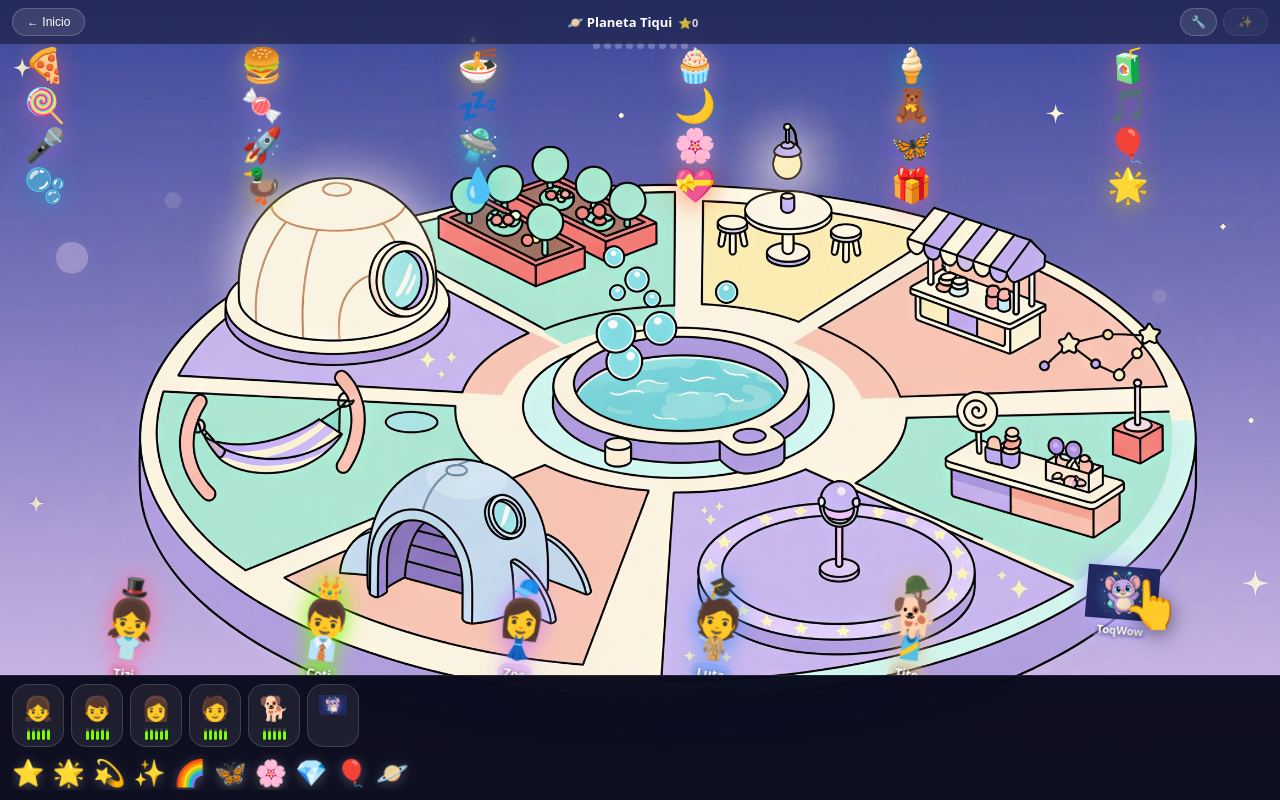
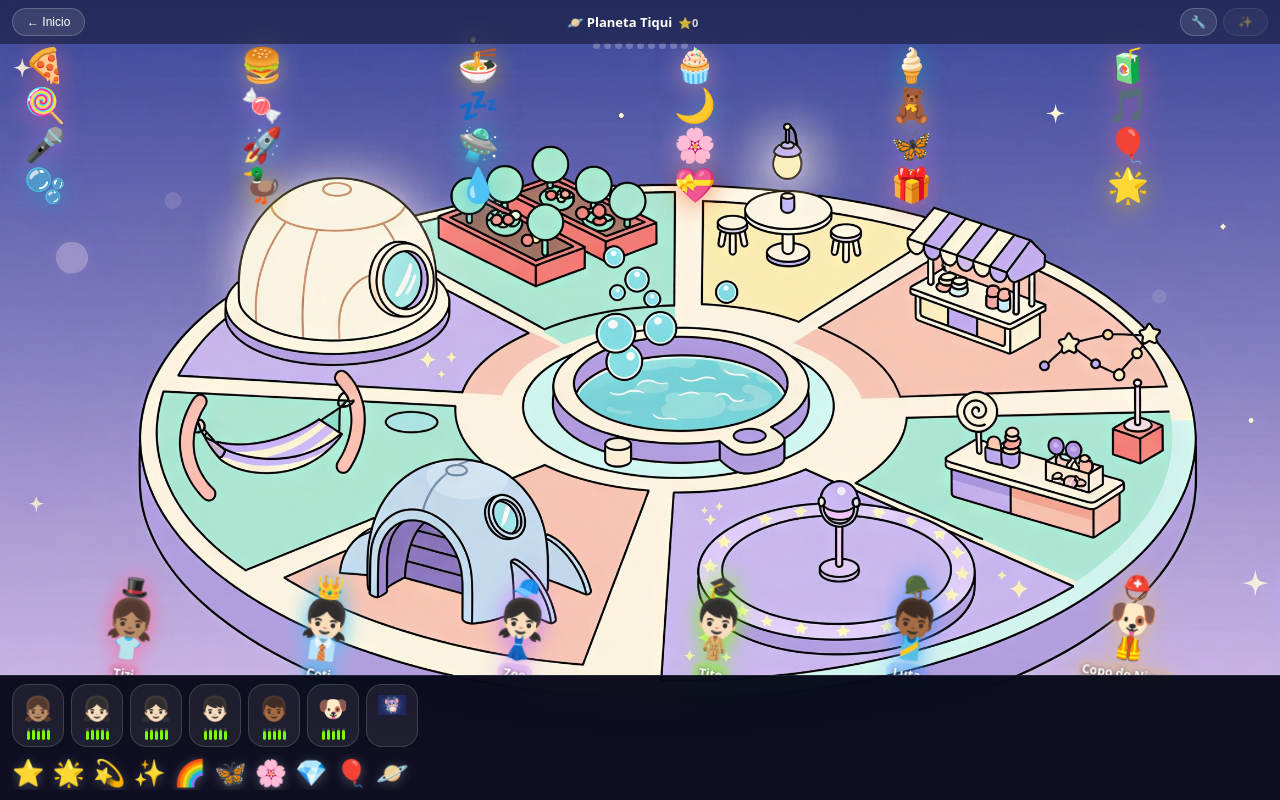
Before and after one commit to ToqWow/ToqWow, a Next.js app in the folder apps/web/: page /mundo/0 in a window 1280 px wide. Built offline with nearby package versions, Linux system fonts and the light colour scheme.

Commit message:
feat: 3 ninas + 2 varones + Copo de Nieve (perrito, 7mo personaje) con aproximacion de tono de piel via emoji

```diff
--- a/apps/web/app/mundo/0/page.tsx
+++ b/apps/web/app/mundo/0/page.tsx
@@ -35,13 +35,20 @@ interface BuildingItem {
 type Sticker  = {id:number; emoji:string; x:number; y:number; sz:number; rotation:number;};
 type Particle = {id:number; x:number; y:number; e:string;};
 
-/* ══ PERSONAJES DE PLANETA TIQUI (sin relación a ninguna franquicia) ══ */
+/* ══ PERSONAJES DE PLANETA TIQUI (sin relación a ninguna franquicia) ══
+   Nota honesta: los emojis no tienen variantes de color de ojos (no existe
+   en el estándar Unicode), así que esa parte de la descripción de cada
+   personaje no se puede representar con precisión acá. Sí se puede
+   aproximar el tono de piel. Para que Tizi/Coti/Zoe/Tito/Luta se vean
+   realmente como se describieron (ojos y pelo exactos), lo ideal es
+   generarles arte propio con OpenArt, igual que a ToqWow. */
 const CITIZENS_DEF = [
-  {name:'Tizi',   emoji:'👧', color:'#FF6B9D'},
-  {name:'Coti',   emoji:'👦', color:'#7CFC00'},
-  {name:'Zoe',    emoji:'👩', color:'#C77DFF'},
-  {name:'Luta',   emoji:'🧑', color:'#4D96FF'},
-  {name:'Tito',   emoji:'🐕', color:'#DEB887'},
+  {name:'Tizi',   emoji:'👧🏽', color:'#FF6B9D'},
+  {name:'Coti',   emoji:'👧🏻', color:'#4FC3F7'},
+  {name:'Zoe',    emoji:'👧🏻', color:'#C77DFF'},
+  {name:'Tito',   emoji:'👦🏻', color:'#7CFC00'},
+  {name:'Luta',   emoji:'👦🏾', color:'#4D96FF'},
+  {name:'Copo de Nieve', emoji:'🐶', color:'#DEB887'},
   {name:'ToqWow', img:'/toqwow-character-full.png', color:'#B8A9FF', isMascot:true},
 ];
 const HAIR_OPTS  = ['👱','🧑‍🦱','👩‍🦰','🧑‍🦲','👩‍🦳','🧑','👱‍♀️','🧑‍🦱'];
```
